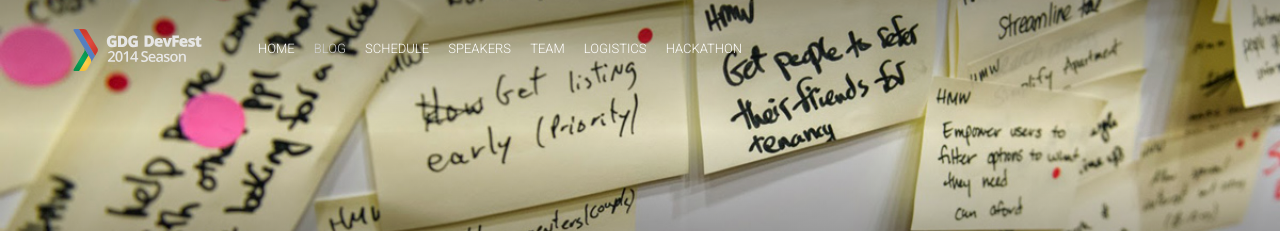
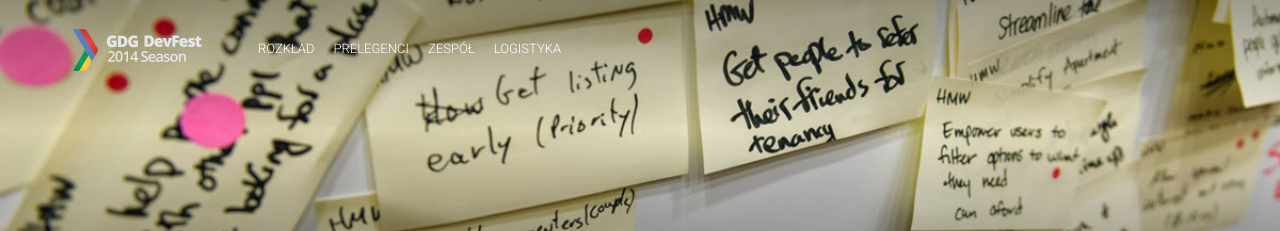
Before and after one commit to rzemioslo-it/rzemioslo-it.github.io, a Jekyll site: the page built from blog.html, in a window 1280 px wide. Shown: the top 231 px of the page. Built offline with Jekyll 4.4.1, drawn with Linux system fonts in a browser that asks for light colours; nearby versions of some CDN libraries; comment, search, counter and statistics services are not loaded; some of the changed lines change nothing that is shown.

Commit message:
Changed links and hero image/texts

```diff
--- a/_config.yml
+++ b/_config.yml
@@ -10,45 +10,43 @@
 
 
 # Site Settings
-title: "GDG DevFest Season 2014"
-email: "devfest@gdg.org.ua"
-description: "GDG DevFest is a set of events all around the world"
-baseurl: "/zeppelin"
-url: "https://gdg-x.github.io"
+title: "RZEmiosło.IT | Konferencja programistyczna w Rzeszowie"
+email: "rgdevrze@gmail.com"
+description: "TODO:"
+baseurl: "/rzemioslo.it"
+url: "http://rzemioslo.it"
 permalink: "/blog/:title"
-googleAnalyticsTrackingId: "UA-43643469-5"
-googleAnalyticsSiteUrl: "gdg-x.github.io"
-siteVerification: "b9imDOrFawXaBXCC4r3uJDdswSYcalD-wWpMYhFq-no"
+googleAnalyticsTrackingId: "TODO"
+googleAnalyticsSiteUrl: "TODO"
+siteVerification: "TODO"
 
 # Organizer Info
-organizerName: "GDG Lviv"
-organizerAlternateName: "Google Developer Group Lviv"
-organizerDescription: "Open and volunteer geek communities who create exciting projects and share experience about Google technology with passion."
-organizerEmail: "lviv@gdg.org.ua"
-organizerLogo: "/img/seo/organizer-logo.png"
-organizerLink: "http://lviv.gdg.org.ua/"
+organizerName: "TODO: maybe not needed"
+organizerAlternateName: "TODO: maybe not needed"
+organizerDescription: "TODO: maybe not needed"
+organizerEmail: "TODO: maybe not needed"
+organizerLogo: "TODO: maybe not needed /img/seo/organizer-logo.png"
+organizerLink: "TODO: maybe not needed http://lviv.gdg.org.ua/"
 
 # Head
-metaKeywords: "event, gdg, devfest, google, programming, android, chrome, developers, lviv"
-twitterAccount: "@DevFest"
+metaKeywords: "TODO: keywords"
+twitterAccount: "@RZEmiosloIT"
 socialImageSrcGooglePlus: "/img/seo/sharing-google-plus.png"
 socialImageSrcTwitter: "/img/seo/sharing-twitter.png"
 socialImageSrcFacebook: "/img/seo/sharing-facebook.png"
 
 # Documents
-c4pUrl: "https://bit.ly/dfua-c4p"
-c4sponsorsUrl: "/assets/GDG_DevFest_Partnership.pdf"
+c4pUrl: "TODO: call for papers? https://bit.ly/dfua-c4p"
+c4sponsorsUrl: "TODO: /assets/GDG_DevFest_Partnership.pdf"
 
 
 # Navigation
 navigationLinks:
- - {permalink: "/", text: "Home"}
- - {permalink: "/blog/", text: "Blog"}
- - {permalink: "/schedule/", text: "Schedule"}
- - {permalink: "/speakers/", text: "Speakers"}
- - {permalink: "/team/", text: "Team"}
- - {permalink: "/logistics/", text: "Logistics"}
- - {permalink: "/hackathon/", text: "Hackathon"}
+    # - {permalink: "/", text: "Home"}
+ - {permalink: "/schedule/", text: "Rozkład"}
+ - {permalink: "/speakers/", text: "Prelegenci"}
+ - {permalink: "/team/", text: "Zespół"}
+ - {permalink: "/logistics/", text: "Logistyka"}
 bottomNavigationLinks:
  - {link: "https://bit.ly/dfua-c4p", text: "Become a speaker"}
 rightNavigationButtons:
@@ -56,10 +54,10 @@
 
 # Hero Block
 heroImage: "hero.jpg"
-heroTitle: "GDG DevFest <typeout> 2014"
-eventDate: "September - November, 2014"
-typeoutTextValues: '"", "Season", "Ukraine", "Germany", "USA"'
-typeoutFallback: "Season"
+heroTitle: "RZEmiosło.IT <typeout> 2017"
+eventDate: "27 maja, 2017"
+typeoutTextValues: '"", "Rzeszów"'
+typeoutFallback: "Rzeszów"
 heroButtons:
  - {link: "https://bit.ly/dfua-c4p", text: "Become a speaker"}
  - {permalink: "/#tickets", text: "Buy tickets"}
```
Also changed, not shown: 1 other file.
